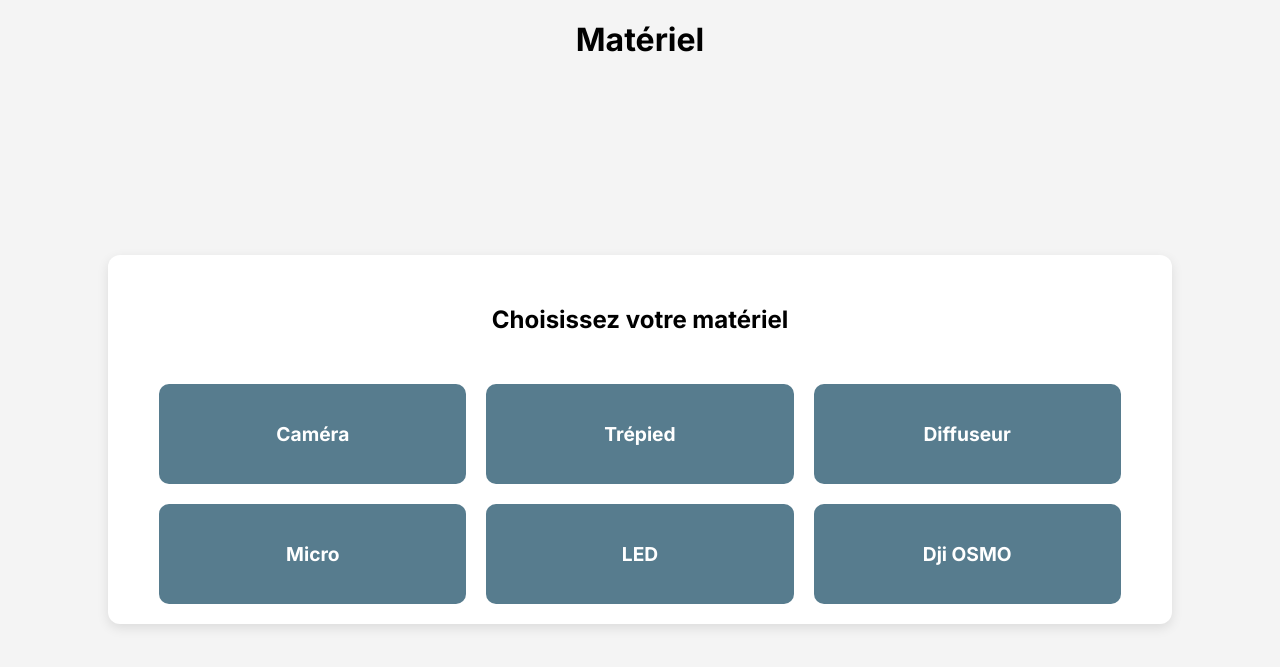
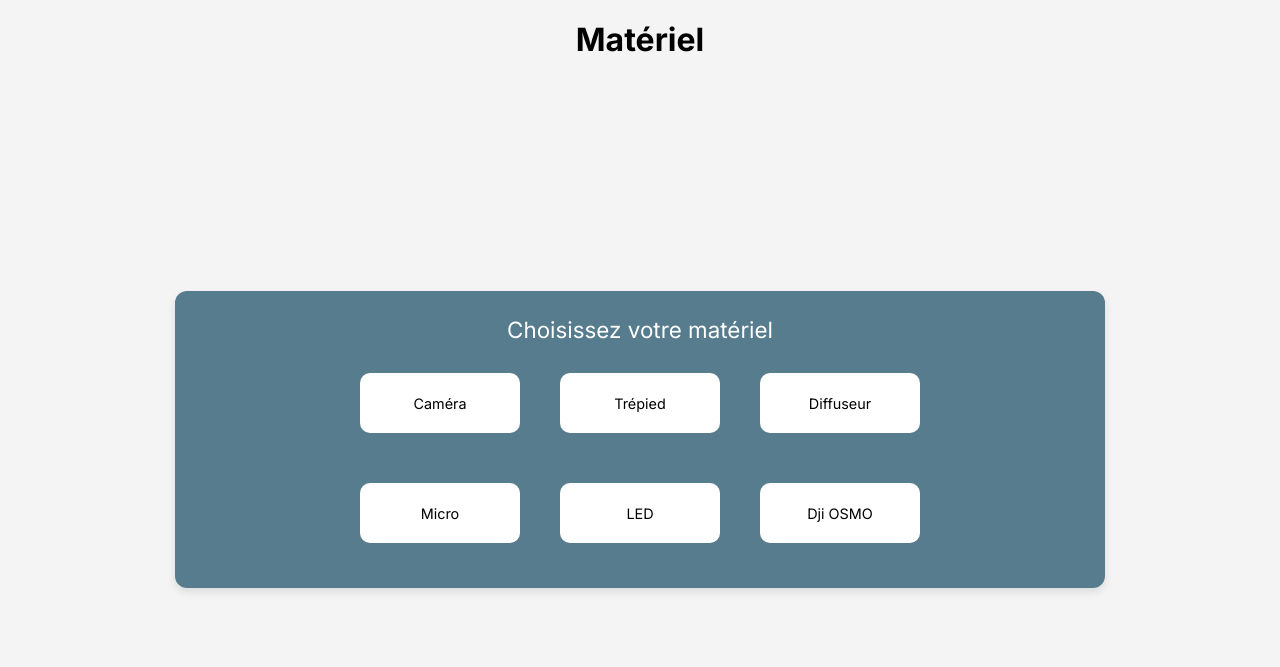
Before and after one commit to llclarall/ENT, a PHP site: page /materiel.html in a window 1280 px wide. Shown: the top 667 px of the page. Run offline with PHP 8.4, Linux system fonts and the light colour scheme; some web fonts are replaced.

Commit message:
changement taille boîtes

```diff
--- a/reserver_emilie/style.css
+++ b/reserver_emilie/style.css
@@ -22,6 +22,7 @@ h2 {
     font-size: 2rem;
     text-align: center;
 }
+
 
 .container {
     display: flex;
@@ -279,45 +280,57 @@ margin-top: 10px;
 }
 
 .main-rectangle {
-    width: 80%;
-    background-color: #ffffff;
+    width: 120%;
+    max-width: 900px;
+    background-color: #577C8E;
     border-radius: 12px;
-    padding: 20px;
-    box-shadow: 0 4px 12px rgba(0, 0, 0, 0.1);
+    padding: 15px;
+    box-shadow: 0 4px 8px rgba(0, 0, 0, 0.1);
     display: flex;
     flex-direction: column;
     align-items: center;
     gap: 20px;
 }
 
+
 .main-title {
-    margin-top: 20px;
+    margin: 0;
     padding: 10px 0;
-    font-size: 1.5rem;
-    text-align: left;
-    color: black;
+    font-size: 1.4rem;
+    text-align: center;
+    color: white;
+    font-weight: 400;
+    width: 100%;
 }
 
 .row-container {
     display: flex;
     justify-content: center;
-    gap: 20px;
+    gap: 40px;
     width: 100%;
+    margin-bottom: 30px;
 }
 
+
 .sub-block {
-    width: 30%;
-    height: 100px;
-    background-color: #577C8E;
+    width: 28%;
+    max-width: 160px;
+    height: 60px;
+    background-color: white;
     border-radius: 10px;
     display: flex;
     justify-content: center;
     align-items: center;
-    color: white;
-    font-size: 1.2rem;
-    font-weight: bold;
+    color: black;
+    font-size: 0.9rem;
+    font-weight: 400;
     cursor: pointer;
+    text-align: center;
+    padding: 5px;
+    box-sizing: border-box;
 }
+
+
 
 .matos {
     width: 100%;
```
